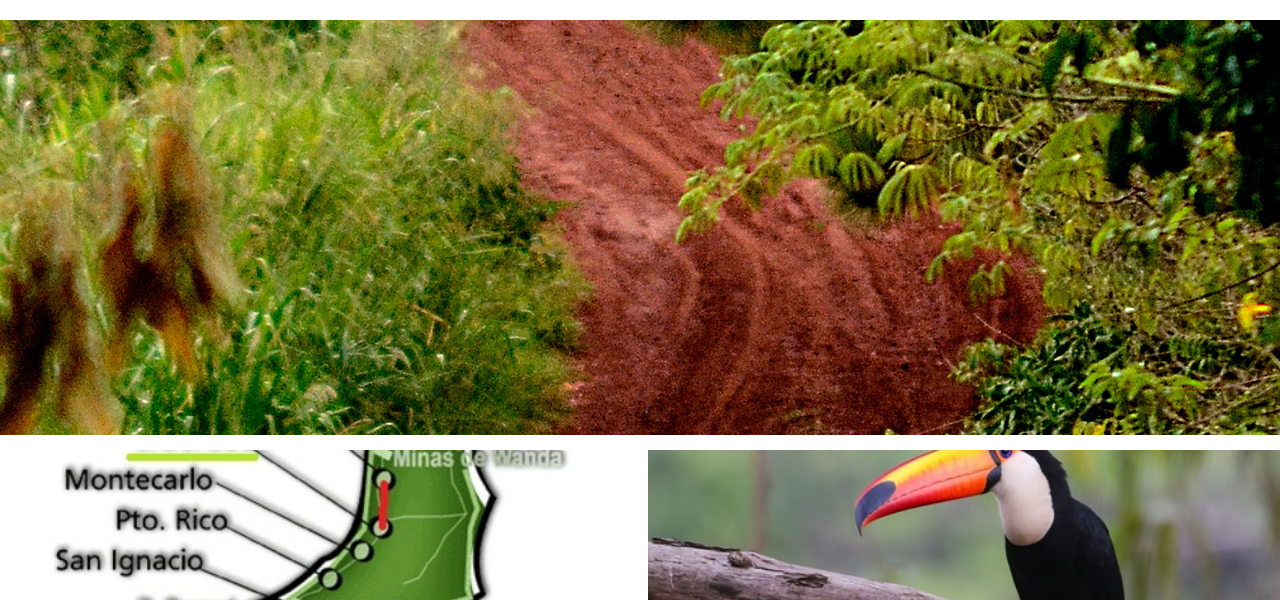
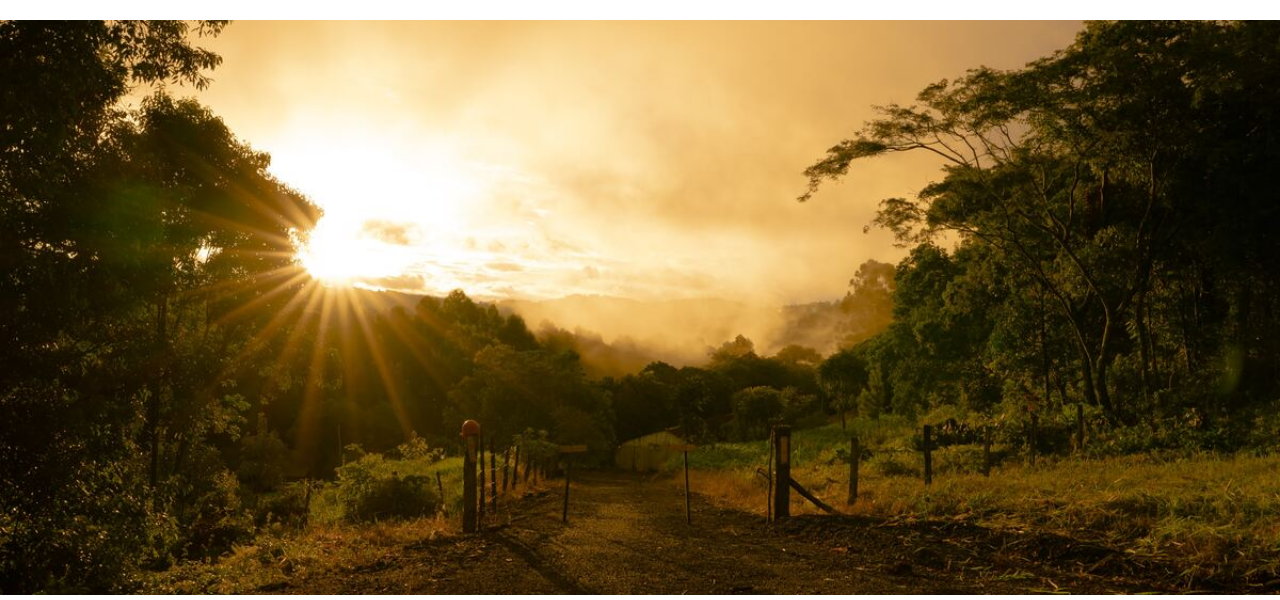
Before and after one commit to SebaGonzalez80/Un-Lugar-de-Encanto, a plain HTML site: page index.html in a window 1280 px wide. Shown: the part 200-800 px from the top of the page. Drawn offline with nearby package versions, Linux system fonts and the light colour scheme.

Commit message:
Se modifica imagen portada index

```diff
--- a/index.html
+++ b/index.html
@@ -44,7 +44,7 @@
         </div>
         <figure>
             <div class="galeria-contenedor">
-                <img class="img-destacada" src="./img/reservas.jpg" alt=" Monte misionero">
+                <img class="img-destacada" src="./img/puesta-solrdm.jpg" alt=" Monte misionero">
                 <img src="./img/mapamisionesrdm.jpg" alt=" Mapa Misiones">
                 <img src="./img/aves-tucanordm.jpg" alt=" Tucan">
                 <img src="./img/Puerto-Esperanzardm.jpg" alt=" Monte misionero">
--- a/scss/pages/_index.scss
+++ b/scss/pages/_index.scss
@@ -24,7 +24,7 @@
     .galeria-contenedor {
         display: grid;
         grid-template-columns: 1fr 1fr;
-        grid-template-rows: repeat(4, 25vh);
+        grid-template-rows: repeat(4, 35h);
     }
 
     .galeria-contenedor img {
@@ -43,7 +43,7 @@
     .galeria-contenedor {
         display: grid;
         grid-template-columns: 1fr 1fr;
-        grid-template-rows: repeat(4, 25vh);
+        grid-template-rows: repeat(4, 35vh);
     }
 
     .galeria-contenedor img {
```
Also changed, not shown: css/styles.css, img/puesta-solrdm.jpg (added), 1 other file.
